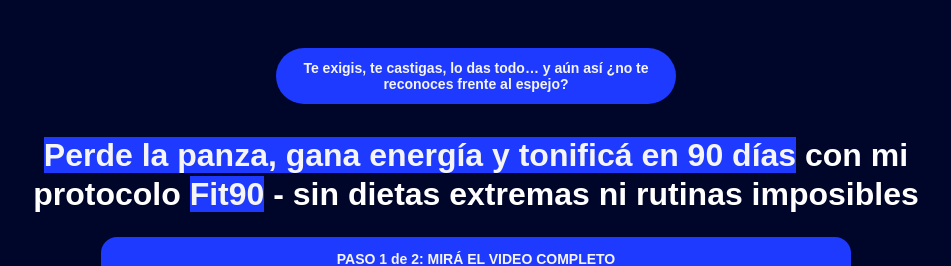
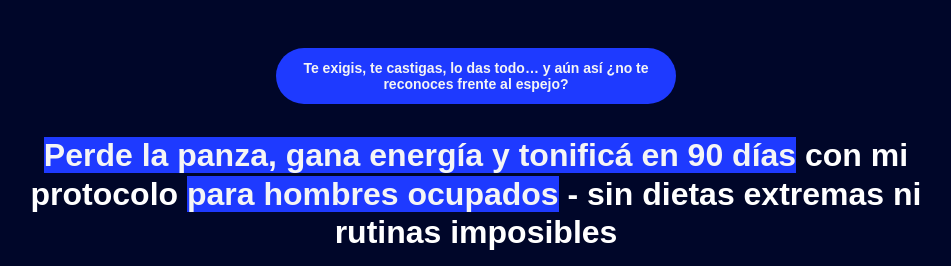
Before and after one commit to tomascosta2/Santiago-Rama, a Next.js app: page / in a window 1280 px wide. Shown: the top 266 px of the page, without its empty margins (164-1115 px from the left). Built offline with nearby package versions, Linux system fonts and the light colour scheme.

Commit message:
correcciones

```diff
--- a/src/app/page.tsx
+++ b/src/app/page.tsx
@@ -52,13 +52,13 @@
           <h1 className="text-center text-[20px] md:text-[32px] font-bold leading-[120%]">
             {variant === 'A' && (
               <span>
-                Bajá entre <span className="bg-[var(--primary)] text-[var(--text-primary)]">6 y 15 kg de grasa corporal y tonificá en 90 días</span> con mi <span className="bg-[var(--primary)] text-[var(--text-primary)]">Protocolo Fit90</span> - sin dietas extremas ni rutinas imposibles
+                Bajá entre <span className="bg-[var(--primary)] text-[var(--text-primary)]">8 y 20 kg de grasa corporal y tonificá en 90 días</span> con mi <span className="bg-[var(--primary)] text-[var(--text-primary)]">protocolo para hompres ocupados</span> - sin dietas extremas ni rutinas imposibles
               </span>
             )}
 
             {variant === 'B' && (
               <span>
-                <span className="bg-[var(--primary)] text-[var(--text-primary)]">Perde la panza, gana energía y tonificá en 90 días</span> con mi protocolo <span className="bg-[var(--primary)] text-[var(--text-primary)]">Fit90</span> - sin dietas extremas ni rutinas imposibles
+                <span className="bg-[var(--primary)] text-[var(--text-primary)]">Perde la panza, gana energía y tonificá en 90 días</span> con mi protocolo <span className="bg-[var(--primary)] text-[var(--text-primary)]">para hombres ocupados</span> - sin dietas extremas ni rutinas imposibles
               </span>
             )}
           </h1>
--- a/src/app/utils/constantes.ts
+++ b/src/app/utils/constantes.ts
@@ -108,7 +108,7 @@
 
 
 export const CALENDLY_TITLE_PART1 =
-    "Nuestros clientes bajan entre 6 y 15 kg de grasa corporal en 3 meses.";
+    "Nuestros clientes bajan entre 8 y 20 kg de grasa corporal en 3 meses.";
 
 export const CALENDLY_SPAN = "Vos también podés";
 
```
